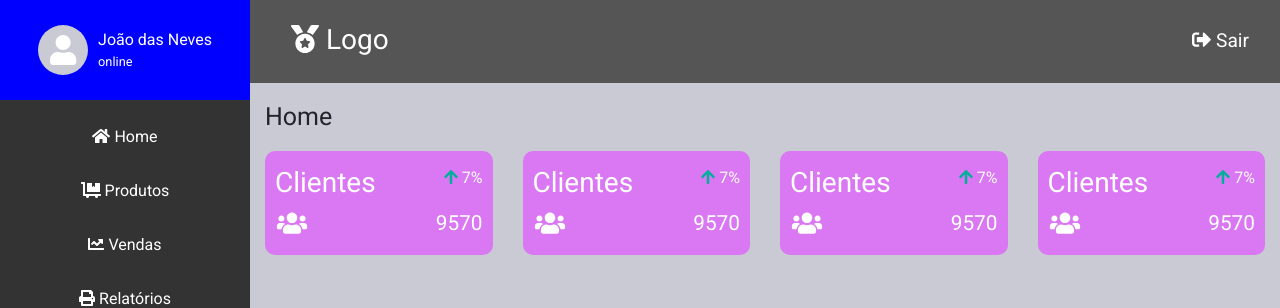
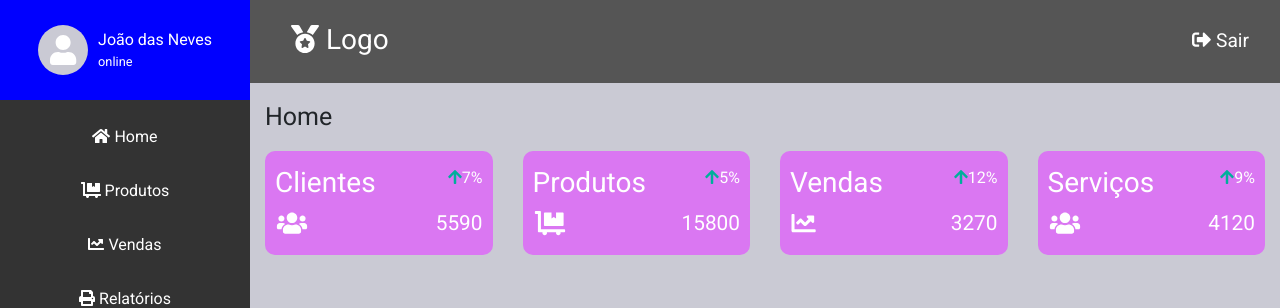
Before and after one commit to pierrialexander/dashboard_vue-js_laravel, a Vue app in the folder frontend/: page /#/home in a window 1280 px wide. Shown: the top 308 px of the page. Built offline with nearby package versions, Linux system fonts and the light colour scheme.

Commit message:
Finalizado componente de card
Finalizado componente de card

```diff
--- a/frontend/src/components/CardsComponent.vue
+++ b/frontend/src/components/CardsComponent.vue
@@ -1,13 +1,13 @@
 <template>
   <div class="my_cards">
     <div class="content top">
-      <h3>Clientes</h3>
-      <p class="porcentagem"> <i class="fa fa-arrow-up" id="arrow"></i> 7%</p>
+      <h3>{{ type }}</h3>
+      <p class="porcentagem"> <i class="fa fa-arrow-up" id="arrow"></i>{{ porcentagem }}</p>
     </div>
 
     <div class="content footer">
-      <i class="fa fa-users" id="icon-footer"></i>
-      <p class="qtd">9570</p>
+      <i :class="['fa', icon]" id="icon-footer"></i>
+      <p class="qtd">{{ qtd }}</p>
     </div>
   </div>
 </template>
@@ -15,7 +15,13 @@
 <script>
 
 export default {
-
+  name: 'CardsComponent',
+  props: {
+    type: String,
+    porcentagem: String,
+    icon: String,
+    qtd: String,
+  }
   }
 
 </script>
@@ -27,7 +33,7 @@ export default {
     display: flex;
     flex-direction: column;
     background-color: $hoverLinks;
-    min-width: 20%;
+    width: 100%;
     padding-top: 15px;
     padding-left: 10px;
     padding-right: 10px;
--- a/frontend/src/pages/Home/HomeComponent.vue
+++ b/frontend/src/pages/Home/HomeComponent.vue
@@ -8,17 +8,18 @@
 
         <div>
           <div class="row">
-            <div class="col-12 col-md-3">
-              <CardsComponent/>
+
+            <div class="col-12 col-lg-3">
+              <CardsComponent :type="'Clientes'" :porcentagem="'7%'" :icon="'fa-users'" :qtd="'5590'"/>
             </div>
-            <div class="col-12 col-md-3">
-              <CardsComponent/>
+            <div class="col-12 col-lg-3">
+              <CardsComponent :type="'Produtos'" :porcentagem="'5%'" :icon="'fa-dolly-flatbed'" :qtd="'15800'"/>
             </div>
-            <div class="col-12 col-md-3">
-              <CardsComponent/>
+            <div class="col-12 col-lg-3">
+              <CardsComponent :type="'Vendas'" :porcentagem="'12%'" :icon="'fa-chart-line'" :qtd="'3270'"/>
             </div>
-            <div class="col-12 col-md-3">
-              <CardsComponent/>
+            <div class="col-12 col-lg-3">
+              <CardsComponent :type="'Serviços'" :porcentagem="'9%'" :icon="'fa-users'" :qtd="'4120'"/>
             </div>
 
           </div>
```
